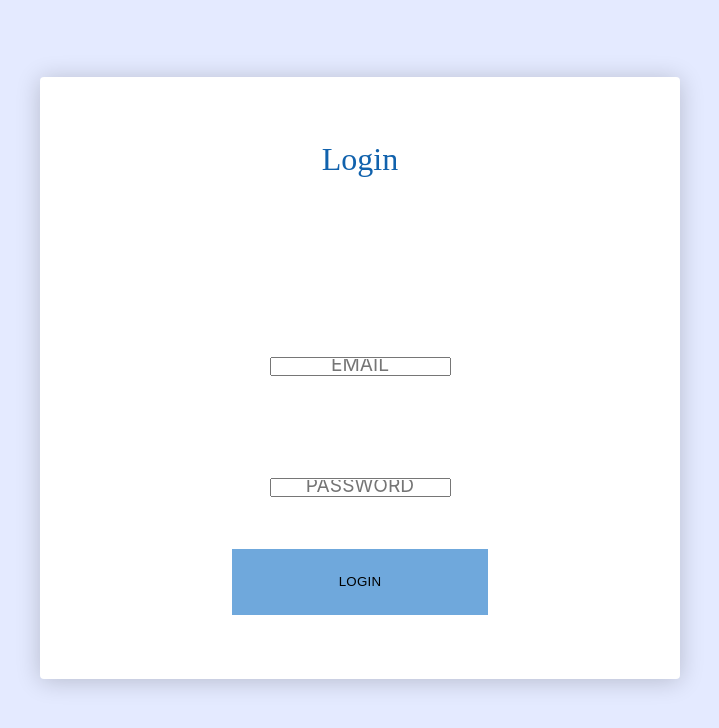
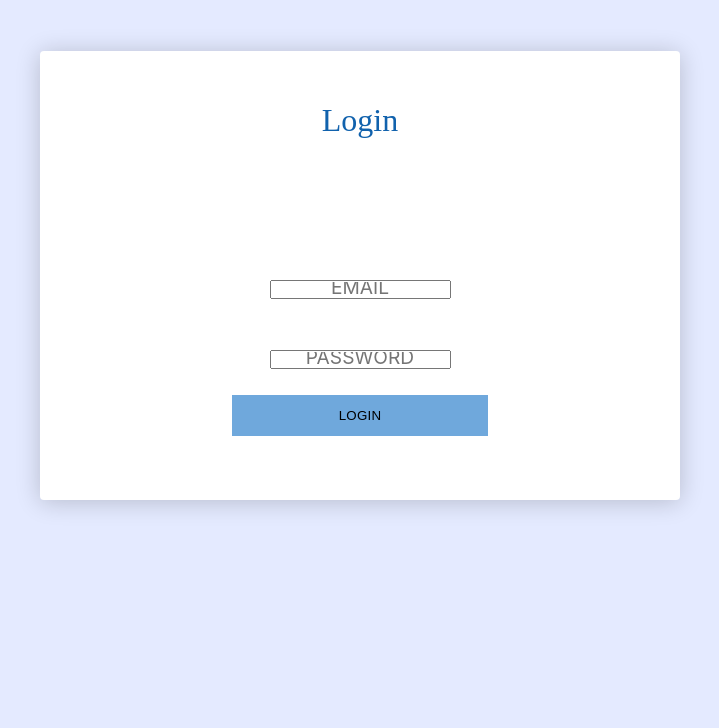
Before and after one commit to ZsomborHajzer/Project-DAM, a PHP site: page /logInPage.html in a window 1280 px wide. Shown: the top 728 px of the page, without its empty margins (280-999 px from the left). Run offline with PHP 8.4, Linux system fonts and the light colour scheme.

Commit message:
Padding changes for the login text/ inputs/button

```diff
--- a/styles.css
+++ b/styles.css
@@ -9,7 +9,7 @@ body{
 .loginForm {
     background: #fff;
     width: 50vw;
-    margin: 6vw auto;
+    margin: 4vw auto;
     display: flex;
     flex-direction: column;
     border-radius: 4px;
@@ -17,7 +17,7 @@ body{
 }
 .loginForm h1 {
     text-align: center;
-    padding: 5vw;
+    padding: 4vw;
     font-weight: 400;
     color: #1162AD;
 }
@@ -26,7 +26,7 @@ body{
     text-align: center;
 }
 .loginForm .inputField {
-    padding: 4vw 2vw;
+    padding: 2vw 2vw;
 }
 .loginForm .inputField input::placeholder {
     text-transform: uppercase;
@@ -45,7 +45,7 @@ body{
 .loginForm .action button {
     width: 50%;
     border: none;
-    padding: 2vw;
+    padding: 1vw;
     font-family: sans-serif;
     cursor: pointer;
     text-transform: uppercase;
```
